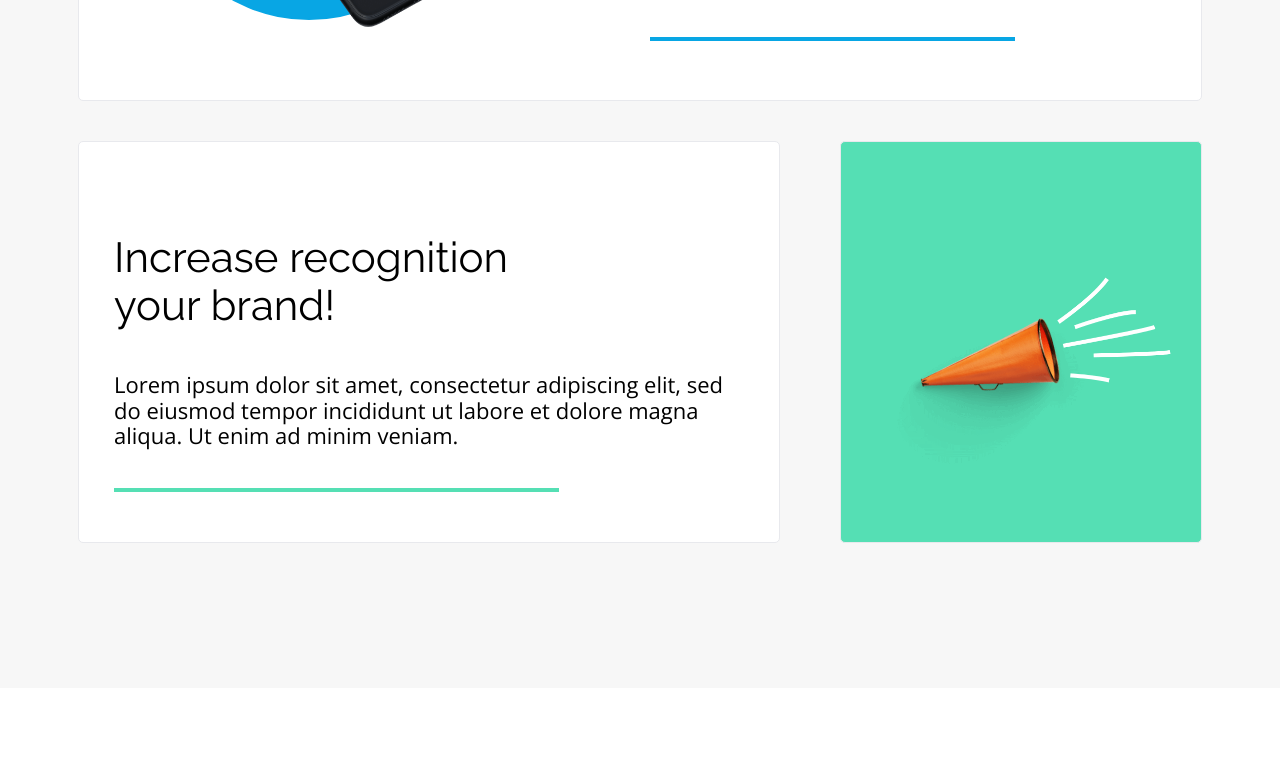
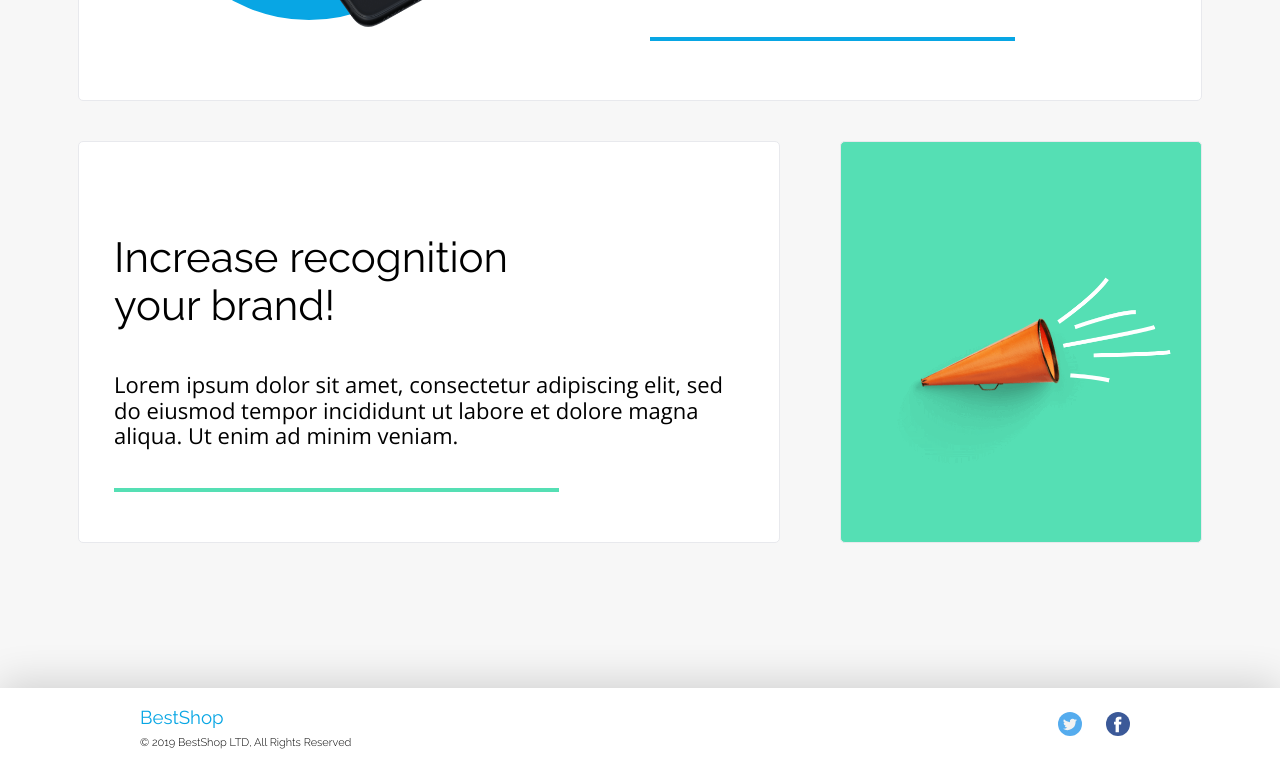
Before and after one commit to krzosdominik/best-shop, a website: page index.html in a window 1280 px wide. Shown: the part 2486-3251 px from the top of the page. Before the commit the page ends 3174 px from the top, so only its background shows below. Drawn offline with nearby package versions, Linux system fonts and the light colour scheme.

Commit message:
add page footer

```diff
--- /dev/null
+++ b/development/scss/elements/_footer.scss
@@ -0,0 +1,23 @@
+.page__footer {
+  padding: 0 140px;
+  display: flex;
+  justify-content: space-between;
+  align-items: center;
+  box-shadow: 0px -5px 40px #00000029;
+  font-weight: 300;
+
+  h3 {
+    color: map-get($colors, primary);
+    font-weight: 400;
+  }
+
+  p {
+    font-size: 11px;
+    margin-top: -10px;
+  }
+
+  .footer__icons img {
+    cursor: pointer;
+    padding: 0 10px;
+  }
+}
--- a/development/scss/main.scss
+++ b/development/scss/main.scss
@@ -12,3 +12,4 @@
 @import './elements/jumbotron';
 @import './elements/achievement';
 @import './elements/benefits';
+@import './elements/footer';
--- a/index.html
+++ b/index.html
@@ -142,5 +142,16 @@
             </div>
         </section>
 
+        <footer class="page__footer">
+            <div class="footer__text">
+                <h3>BestShop</h3>
+                <p>© 2019 BestShop LTD, All Rights Reserved</p>
+            </div>
+            <figure class="footer__icons">
+                <img src="./development/assets/Twitter.svg" alt="Twitter" />
+                <img src="./development/assets/Facebook.svg" alt="Facebook" />
+            </figure>
+        </footer>
+
     </body>
 </html>
```
Also changed, not shown: css/main.css, 1 other file.
